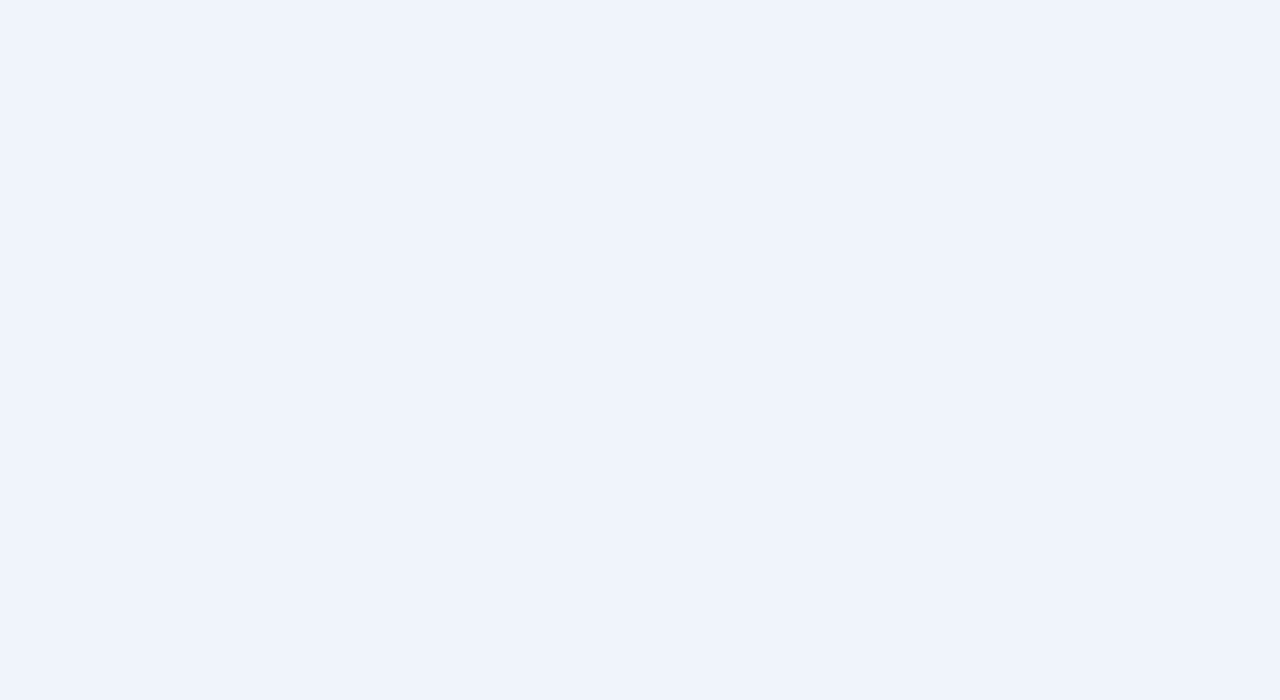
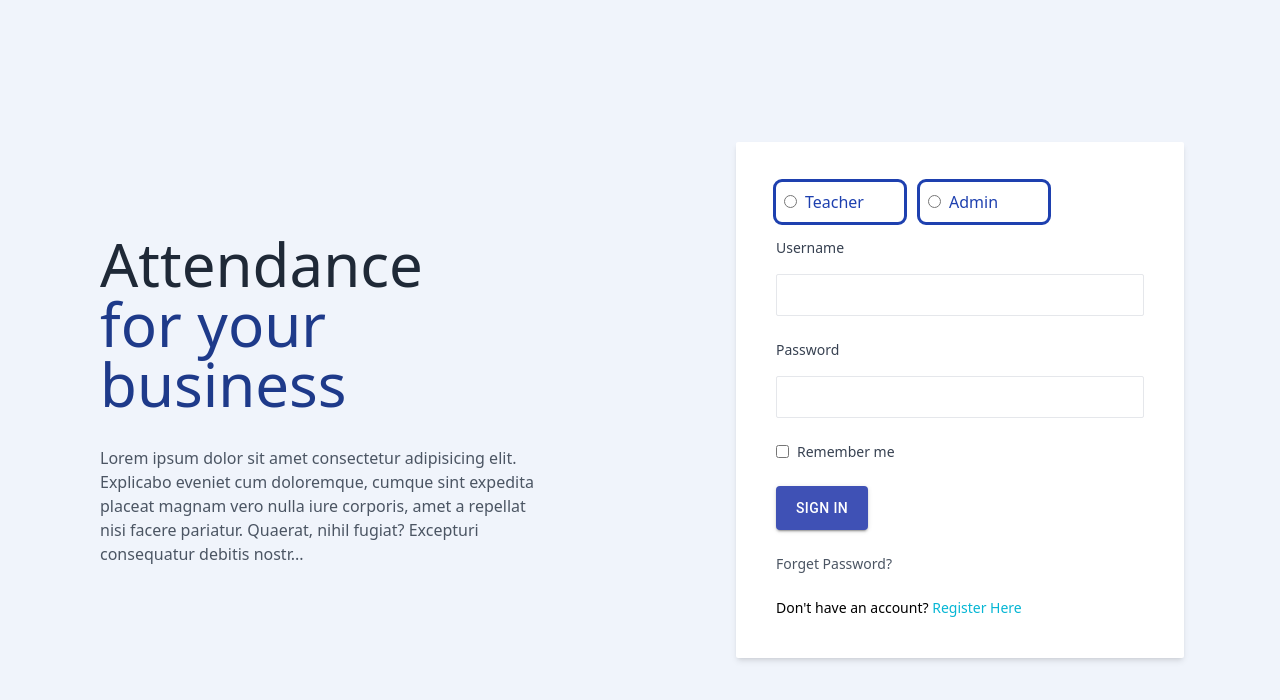
Before and after one commit to Muneeba2001/Attendify, a React (Vite) app in the folder FrontEnd/MarkIn/: page /UserAuth/AdminLogin in a window 1280 px wide. Before the commit this address had no page. Shown: the top 700 px of the page. Built offline with nearby package versions, Linux system fonts and the light colour scheme.

Commit message:
Admin login

```diff
--- a/FrontEnd/MarkIn/src/App.jsx
+++ b/FrontEnd/MarkIn/src/App.jsx
@@ -8,6 +8,9 @@ import DashBoard from "./Pages/DashBoard/DashBoard";
 import Register from "./Pages/Register";
 import StudentLogin from "./Pages/StudentProtoType/student-login";
 import StudentForgetPassword from "./Pages/StudentProtoType/StudentForgetPassword";
+import AdminLogin from "./Pages/AdminProtoType/AdminLogin";
+import AdminForgetPassword from "./Pages/AdminProtoType/AdminForgetPassword";
+
 
 //import DefaultLayout from "./DefaultLayout/DefaultLayout";
 
@@ -25,10 +28,15 @@ function App() {
           }
         >
           <Route path="Register" element={<Register />} />
+          {/* TeacherLogin */}
           <Route path="Login" element={<Login />} />
           <Route path="ForgetPassword" element={<ForgetPassword />} />
+          {/* StudentLogin */}
           <Route path="StudentLogin" element={<StudentLogin/>}/>
           <Route path="StudentForgetPassword" element = {<StudentForgetPassword/>} />
+          {/* AdminLogin */}
+          <Route path="AdminLogin" element = {<AdminLogin/>}/>
+          <Route path="AdminForgetPassword" element = {<AdminForgetPassword/>} />
         </Route>
       </Routes>
     </>
--- /dev/null
+++ b/FrontEnd/MarkIn/src/Pages/AdminProtoType/AdminForgetPassword.jsx
@@ -0,0 +1,66 @@
+import React from 'react';
+import { Form, Formik, Field } from 'formik';
+import { Button } from '@mui/material';
+import { NavLink } from 'react-router-dom';
+
+const AdminForgetPassword = () => {
+  return (
+    <div className="flex items-center justify-center min-h-screen">
+      <div className="container mx-auto px-4 py-8 max-w-screen-3xl">
+        <div className="grid grid-cols-1 md:grid-cols-2 gap-8 p-8 rounded-lg">
+          <div className="text flex flex-col justify-center items-center md:items-start">
+            <h1 className="text-6xl text-gray-800  mb-2">Attendance</h1>
+            <h1 className="text-6xl text-blue-800">for your business</h1>
+          </div>
+          <div className="forgetPasswordForm flex flex-col bg-white p-10 max-w-6xl">
+            <Formik
+              initialValues={{ email: '' }}
+              onSubmit={(values) => {
+                // handle form submission
+                console.log(values);
+              }}
+            >
+              {({ handleSubmit }) => (
+                <Form onSubmit={handleSubmit} className="flex flex-col">
+                  <h1 className="text-6xl text-blue-900 mb-4">Forgot Password</h1>
+                  <p className="text-gray-700 mb-4 font-bold">
+                    Enter your email, and we'll send you a link to reset your password.
+                  </p>
+                  <div className="mb-4">
+                    {/* <label htmlFor="email" className="block text-gray-700 mb-2">
+                      Email Address
+                    </label> */}
+                    <Field
+                      type="email"
+                      name="email"
+                      id="email"
+                      className="shadow border rounded w-full py-2 px-3 text-gray-700 leading-tight focus:outline-none focus:shadow-outline"
+                    //   placeholder="Enter your email"
+                    />
+                  </div>
+                  <Button
+                    variant="contained"
+                    type="submit"
+                    sx={{
+                      backgroundColor: 'rgb(30 58 138)',
+                      color: 'white',
+                      marginBottom: '16px',
+                      width: '20%'
+                    }}
+                  >
+                    Submit
+                  </Button>
+                  <NavLink to="/UserAuth/AdminLogin" className="text-cyan-600 hover:underline">
+                    Back to login
+                  </NavLink>
+                </Form>
+              )}
+            </Formik>
+          </div>
+        </div>
+      </div>
+    </div>
+  );
+};
+
+export default AdminForgetPassword;
--- /dev/null
+++ b/FrontEnd/MarkIn/src/Pages/AdminProtoType/AdminLogin.jsx
@@ -0,0 +1,169 @@
+
+import React, { useState } from "react";
+import { Formik, Form, Field } from "formik";
+import Button from "@mui/material/Button";
+import { NavLink, useNavigate } from "react-router-dom";
+// import Header from "../../Component/Header";
+
+const AdminLogin = () => {
+  const navigate = useNavigate();
+  const [selected, setSelected] = useState('');
+
+  const handleChange = (e) => {
+    e.preventDefault;
+    const value = e.target.value;
+    setSelected(value);
+    if (value === 'teacher') {
+      navigate('/UserAuth/Login'); // Redirect to teacher login page
+    } else if (value === 'admin') {
+      navigate('/UserAuth/AdminLogin'); // Redirect to admin login page
+    }
+  };
+
+  return (
+    <>
+
+      <div className="container grid grid-cols-1 md:grid-cols-2 h-screen">
+        {/* Left Column: Text */}
+        <div className="flex flex-col justify-center items-start p-6 md:p-[100px] flex-wrap">
+          <h1 className="text-4xl md:text-6xl text-gray-800">Attendance</h1>
+          <h1 className="text-4xl md:text-6xl text-blue-900">for your business</h1>
+          <p className="text-gray-600 mt-6 md:mt-8 text-sm md:text-base">
+            Lorem ipsum dolor sit amet consectetur adipisicing elit. Explicabo
+            eveniet cum doloremque, cumque sint expedita placeat magnam vero nulla
+            iure corporis, amet a repellat nisi facere pariatur. Quaerat, nihil
+            fugiat? Excepturi consequatur debitis nostr...
+          </p>
+        </div>
+
+        {/* Right Column: Form */}
+        <div className="flex justify-center items-center m-6 md:m-24">
+          <div className="w-full max-w-md md:max-w-2xl bg-white p-6 md:p-10 rounded-sm shadow-md">
+            <div className="links flex space-x-4 mb-4">
+              {/* Links for Pages */}
+              <div
+                className={`flex items-center cursor-pointer ${selected === 'teacher' ? 'bg-blue-100' : ''}`}
+                onClick={() => handleChange({ target: { value: 'teacher' } })}
+              >
+                <div className="outline outine-2 outline-blue-800 w-32 h-10 p-2 rounded-md">
+                <input
+                  type="radio"
+                  value="teacher"
+                  checked={selected === 'teacher'}
+                  onChange={handleChange}
+                  className="mr-2"
+                />
+                <NavLink to="/UserAuth/Login" className="text-blue-800">
+                  Teacher
+                </NavLink>
+                </div>
+              </div>
+              <div
+                className={`flex items-center cursor-pointer ${selected === 'admin' ? 'bg-blue-100' : ''}`}
+                onClick={() => handleChange({ target: { value: 'admin' } })}
+              >
+                <div className="outline outine-2 outline-blue-800 w-32 h-10 p-2 rounded-md">
+                <input
+                  type="radio"
+                  value="admin"
+                  checked={selected === 'admin'}
+                  onChange={handleChange}
+                  className="mr-2"
+
+                />
+                <NavLink to="/UserAuth/AdminLogin" className="text-blue-800">
+                  Admin
+                </NavLink>
+              </div>
+                </div>
+            </div>
+            <Formik
+              initialValues={{ username: "", password: "", rememberMe: false }}
+              onSubmit={(values) => {
+                console.log("Form is submitted", values);
+              }}
+            >
+              {({ handleSubmit }) => (
+                <Form onSubmit={handleSubmit} className="space-y-4 md:space-y-6">
+                  <div>
+                    <label
+                      htmlFor="username"
+                      className="block text-sm font-medium text-gray-700 mb-2 md:mb-4"
+                    >
+                      Username
+                    </label>
+                    <Field
+                      type="text"
+                      id="username"
+                      name="username"
+                      className="border p-2 w-full rounded-sm"
+                    />
+                  </div>
+
+                  <div>
+                    <label
+                      htmlFor="password"
+                      className="block text-sm font-medium text-gray-700 mb-2 md:mb-4"
+                    >
+                      Password
+                    </label>
+                    <Field
+                      id="password"
+                      type="password"
+                      name="password"
+                      className="border p-2 w-full rounded-sm"
+                    />
+                  </div>
+
+                  <div className="flex items-center">
+                    <Field
+                      type="checkbox"
+                      id="rememberMe"
+                      name="rememberMe"
+                      className="mr-2"
+                    />
+                    <label
+                      htmlFor="rememberMe"
+                      className="text-sm text-gray-700"
+                    >
+                      Remember me
+                    </label>
+                  </div>
+
+                  <Button
+                    type="submit"
+                    variant="contained"
+                    sx={{
+                      backgroundColor: "rgb(63, 81, 181)",
+                      color: "white",
+                      padding: "10px 20px",
+                      borderRadius: "4px",
+                    }}
+                  >
+                    Sign in
+                  </Button>
+
+                  <div className="text-sm text-gray-700 mt-4">
+                    {/* <p className="text-gray-600">Forget Password</p> */}
+                    <NavLink to = "/UserAuth/AdminForgetPassword" className="text-gray-600" >Forget Password?</NavLink>
+                  </div>
+
+                  <div className="text-sm mt-2">
+                    <p>
+                      Don't have an account?{" "}
+                      <NavLink to="/Register" className="text-cyan-500">
+                        Register Here
+                      </NavLink>
+                    </p>
+                  </div>
+                </Form>
+              )}
+            </Formik>
+          </div>
+        </div>
+      </div>
+    </>
+  );
+};
+
+export default AdminLogin;
```
